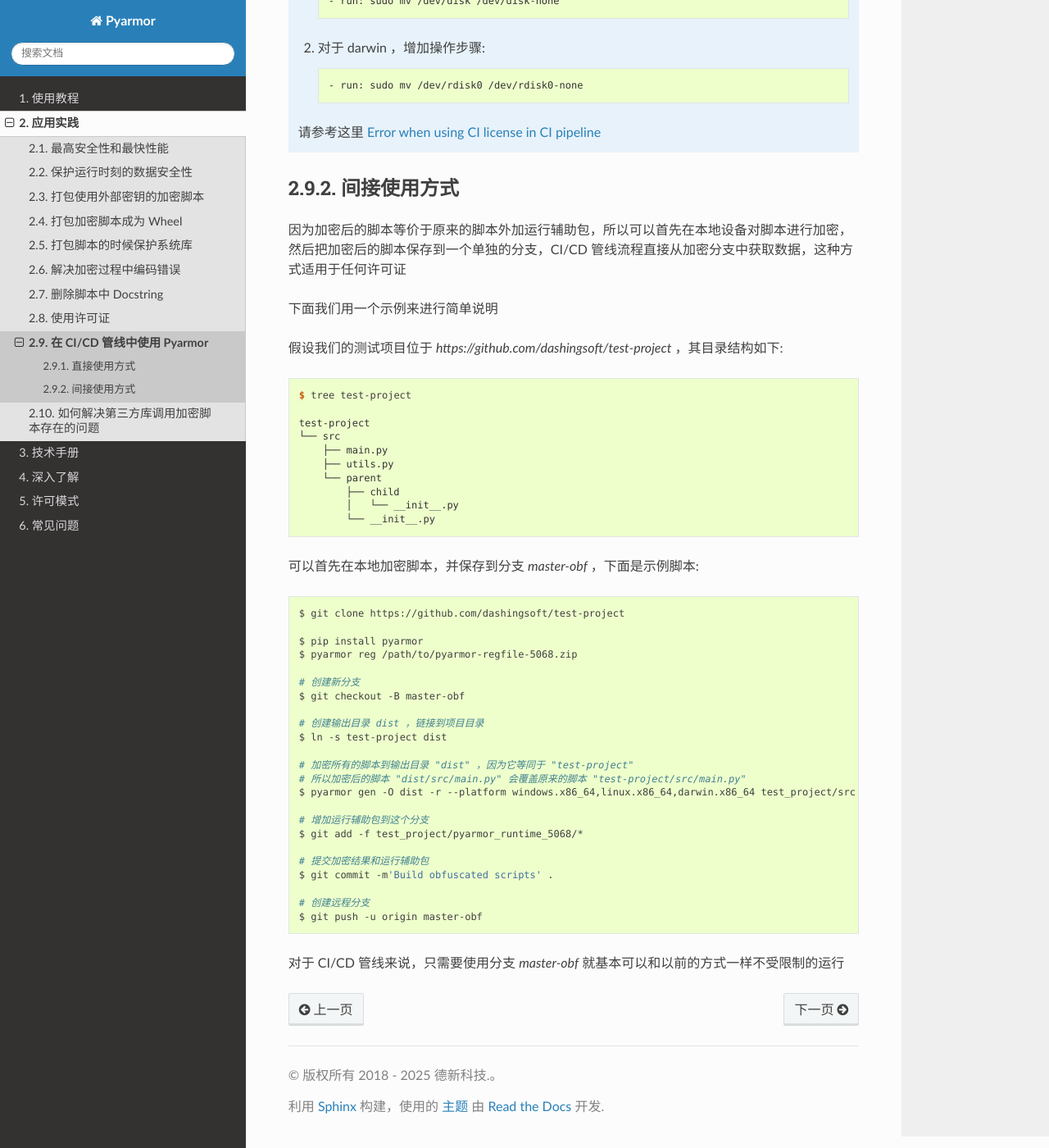
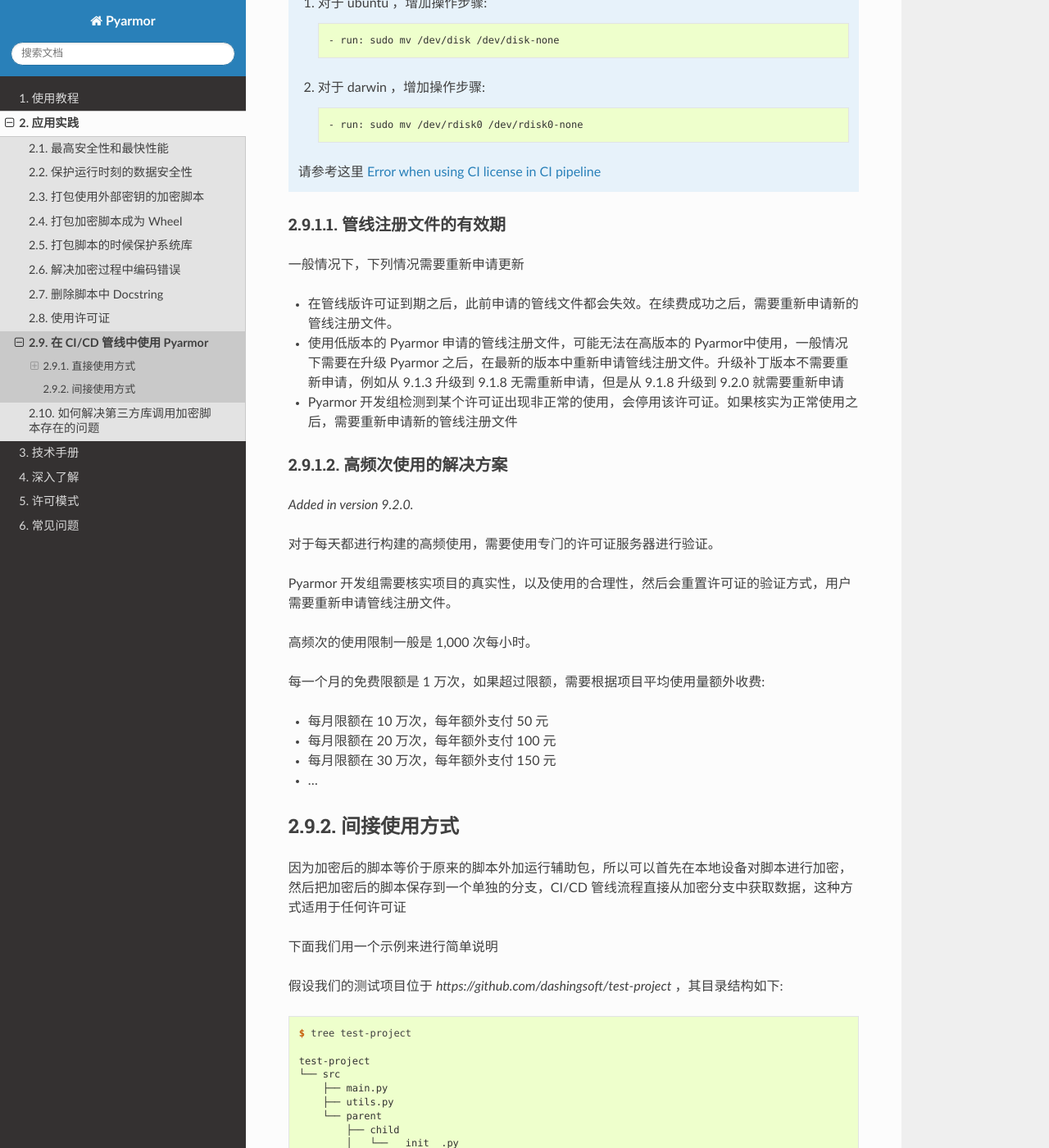
Before and after one commit to dashingsoft/pyarmor-docs-zh, a Sphinx documentation site: the page built from docs/how-to/ci.rst, in a window 1280 px wide and 1400 px high, scrolled down 1718 px. Shown: the whole window at 82% size. Built offline with Sphinx 7.4.7 and the Read the Docs theme 3.1.0, drawn with Linux system fonts in a browser that asks for light colours; some of the changed text lies outside the part shown.

Commit message:
管道版许可证的使用频次限制

```diff
--- a/docs/how-to/ci.rst
+++ b/docs/how-to/ci.rst
@@ -60,6 +60,8 @@
 
    只允许在开发设备上安装和注册 Pyarmor，不允许在需要发送给客户的 Docker 镜像中安装和注册 Pyarmor
 
+   超过此限制的用户请查看下面的高频次使用的解决方案
+
 .. note::
 
    在 GitHub Action 中需要额外的一个操作步骤，否则会报错 `CI license only works in CI/CD pipeline`
@@ -73,6 +75,33 @@
         - run: sudo mv /dev/rdisk0 /dev/rdisk0-none
 
    请参考这里 `Error when using CI license in CI pipeline <https://github.com/dashingsoft/pyarmor/discussions/2004>`_
+
+管线注册文件的有效期
+--------------------
+
+一般情况下，下列情况需要重新申请更新
+
+- 在管线版许可证到期之后，此前申请的管线文件都会失效。在续费成功之后，需要重新申请新的管线注册文件。
+- 使用低版本的 Pyarmor 申请的管线注册文件，可能无法在高版本的 Pyarmor中使用，一般情况下需要在升级 Pyarmor 之后，在最新的版本中重新申请管线注册文件。升级补丁版本不需要重新申请，例如从 9.1.3 升级到 9.1.8 无需重新申请，但是从 9.1.8 升级到 9.2.0 就需要重新申请
+- Pyarmor 开发组检测到某个许可证出现非正常的使用，会停用该许可证。如果核实为正常使用之后，需要重新申请新的管线注册文件
+
+高频次使用的解决方案
+--------------------
+
+.. versionadded:: 9.2.0
+
+对于每天都进行构建的高频使用，需要使用专门的许可证服务器进行验证。
+
+Pyarmor 开发组需要核实项目的真实性，以及使用的合理性，然后会重置许可证的验证方式，用户需要重新申请管线注册文件。
+
+高频次的使用限制一般是 1,000 次每小时。
+
+每一个月的免费限额是 1 万次，如果超过限额，需要根据项目平均使用量额外收费:
+
+- 每月限额在 10 万次，每年额外支付 50 元
+- 每月限额在 20 万次，每年额外支付 100 元
+- 每月限额在 30 万次，每年额外支付 150 元
+- ...
 
 间接使用方式
 ============
```
